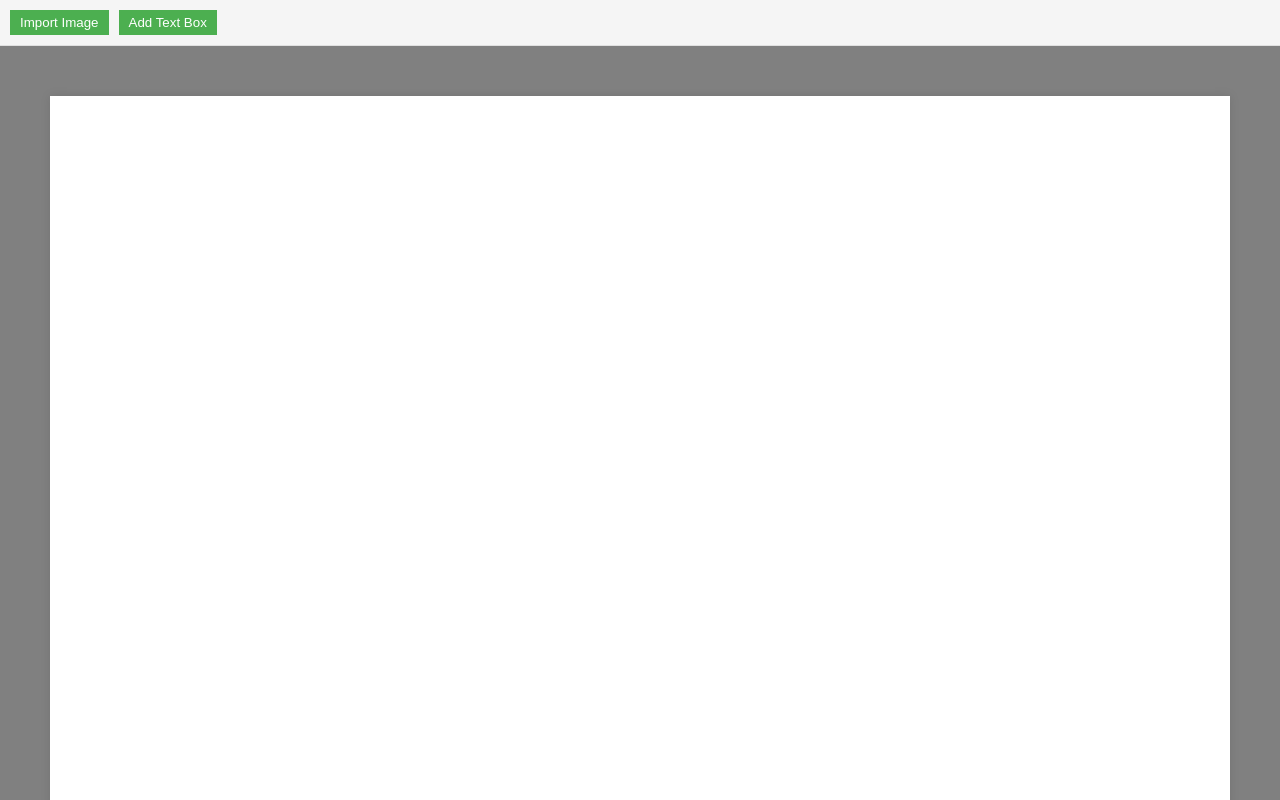
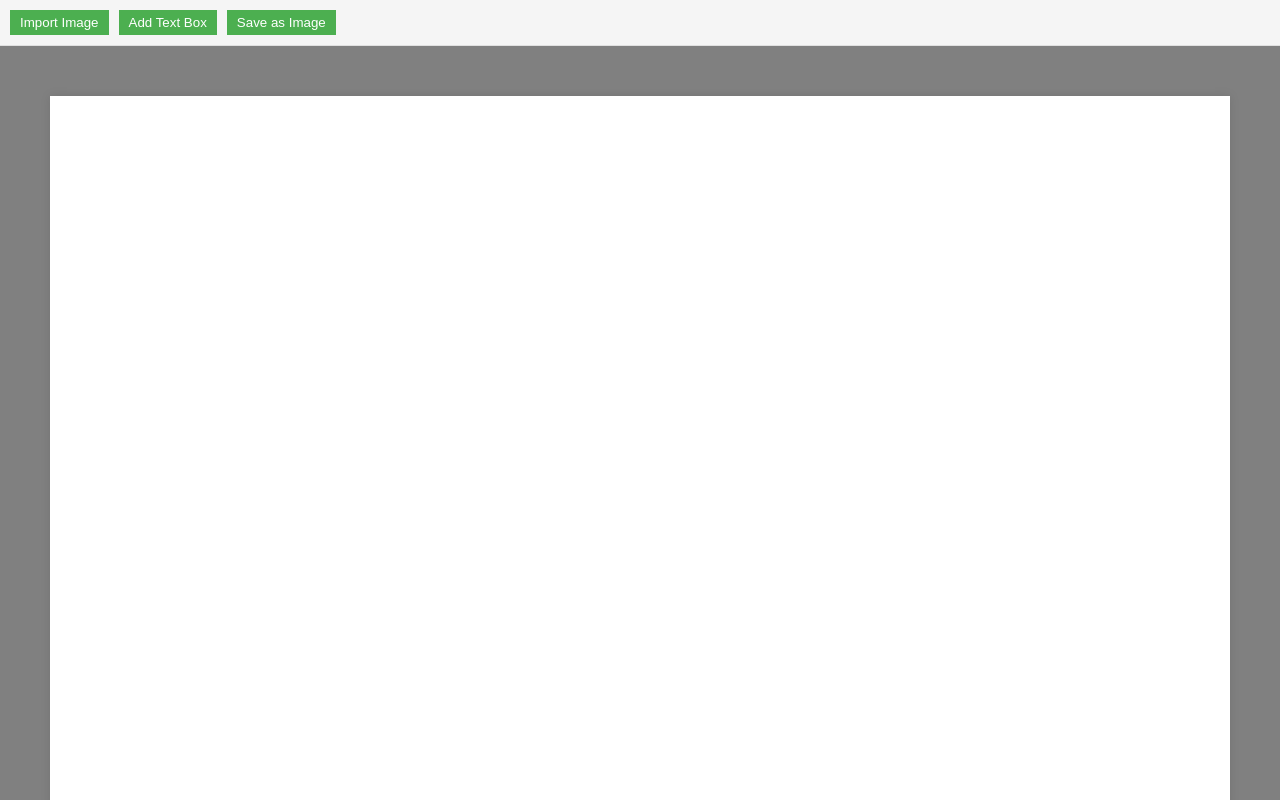
Before and after one commit to Vassardog77/editor-test, a React (Create React App) app: page / in a window 1280 px wide. Shown: the top 800 px of the page. Built offline with nearby package versions, Linux system fonts and the light colour scheme.

Commit message:
screenshot

```diff
--- a/package.json
+++ b/package.json
@@ -10,6 +10,7 @@
     "@testing-library/jest-dom": "^5.17.0",
     "@testing-library/react": "^13.4.0",
     "@testing-library/user-event": "^13.5.0",
+    "html2canvas": "^1.4.1",
     "react": "^18.2.0",
     "react-dom": "^18.2.0",
     "react-scripts": "5.0.1",
--- a/src/components/EditorVisuals.js
+++ b/src/components/EditorVisuals.js
@@ -1,4 +1,5 @@
 import React, { useState } from "react";
+import html2canvas from 'html2canvas';
 import Textbox from "./Textbox";
 import ImageComponent from "./Image";
 import ResizableImage from "./Custom Components/ResizableImage";
@@ -8,7 +9,6 @@ import DraggableTextbox from "./Custom Components/DraggableTextbox";
 
 function EditorVisuals() {
   const [elements, setElements] = useState([]);
-
   const fileInputRef = React.useRef(null);
 
   const handleImageUpload = (e) => {
@@ -27,6 +27,35 @@ function EditorVisuals() {
     setElements(newElements);
   };
 
+  const saveImage = () => {
+    const displayArea = document.querySelector('.display-area');
+    const resizableElements = document.querySelectorAll('.resizable-element');
+    const resizeHandles = document.querySelectorAll('.resize-handle');
+    const rotateHandles = document.querySelectorAll('.rotate-handle');
+
+    // Hide resize and rotate handles
+    resizeHandles.forEach(handle => handle.style.display = 'none');
+    rotateHandles.forEach(handle => handle.style.display = 'none');
+
+    html2canvas(displayArea).then((canvas) => {
+      // Show resize and rotate handles again
+      resizeHandles.forEach(handle => handle.style.display = '');
+      rotateHandles.forEach(handle => handle.style.display = '');
+
+      const image = canvas.toDataURL('image/png', 1.0);
+      downloadImage(image, 'my-canvas.png');
+    });
+  };
+
+  const downloadImage = (blob, filename) => {
+    const fakeLink = window.document.createElement('a');
+    fakeLink.href = blob;
+    fakeLink.download = filename;
+    document.body.appendChild(fakeLink);
+    fakeLink.click();
+    document.body.removeChild(fakeLink);
+  };
+
   return (
     <div className="background">
       <div className="top-bar">
@@ -39,18 +68,19 @@ function EditorVisuals() {
         />
         <button onClick={() => fileInputRef.current.click()}>Import Image</button>
         <button onClick={addTextBox}>Add Text Box</button>
+        <button onClick={saveImage}>Save as Image</button>
       </div>
       <div className="display-area">
         {elements.map((element, index) =>
           element.type === "image" ? (
             <DraggableImages key={index}>
-                <ResizableImage src={element.src}>
+                <ResizableImage className="resizable-element" src={element.src}>
                     <ImageComponent src={element.src} />
                 </ResizableImage>
             </DraggableImages>
           ) : (
             <DraggableTextbox key={index}>
-            <ResizableTextbox>
+            <ResizableTextbox className="resizable-element">
               <Textbox
                 initialText={element.text}
                 onTextChange={(newText) => handleTextChange(index, newText)}
```
Also changed, not shown: 1 other file (tests, documents, lock files or other folders).
